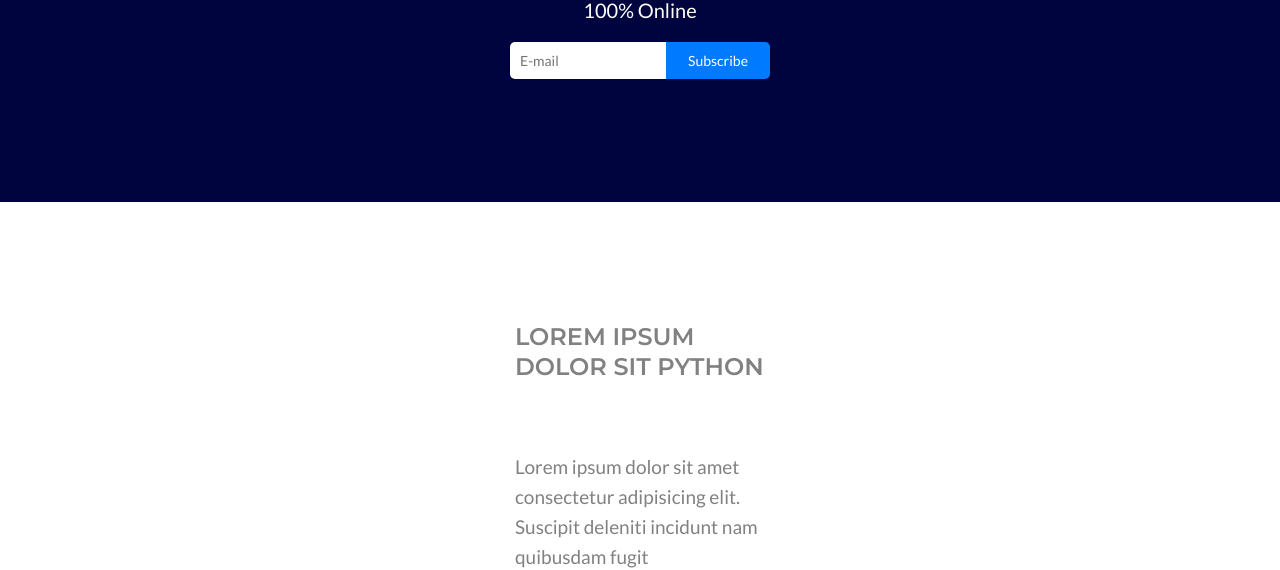
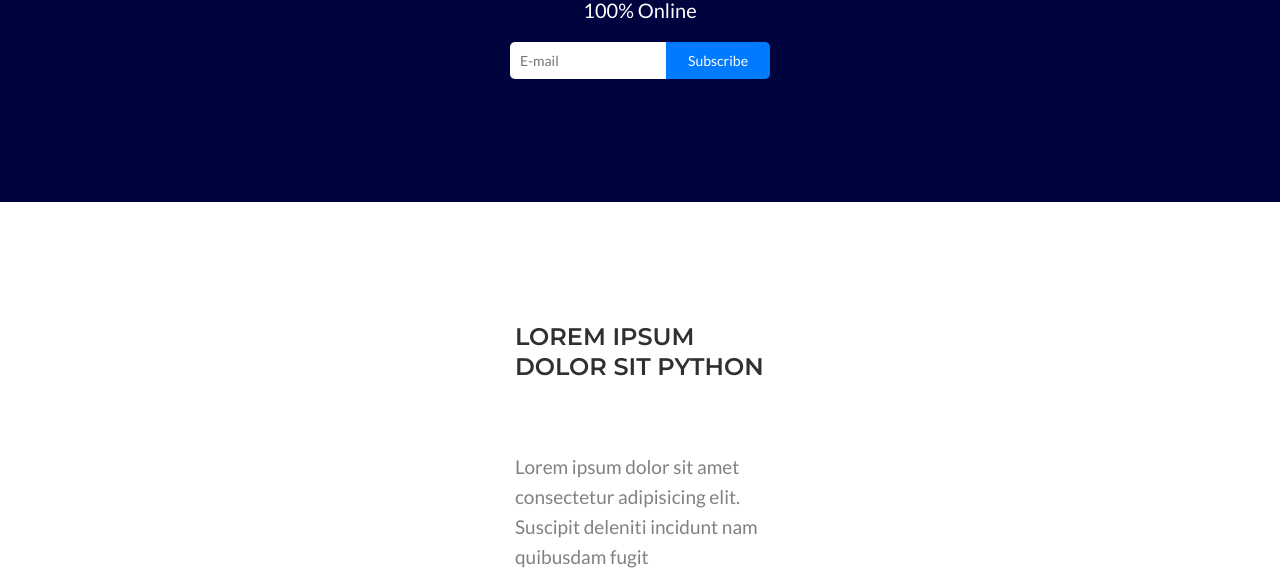
Before and after one commit to Kenzie-Academy-Brasil-Developers/estilizando-pagina-landing-page-kenzie-academy-sprint-3-PedroHBasilio, a plain HTML site: page index.html in a window 1280 px wide. Shown: the part 235-805 px from the top of the page. Drawn offline with Linux system fonts and the light colour scheme.

Commit message:
Changing the h2 element color.

```diff
--- a/assets/css/style.css
+++ b/assets/css/style.css
@@ -250,6 +250,7 @@ body{}
     font-size: 24px;
     font-weight: 600;
     margin-bottom: 70px;
+    color: #2d3230;
 }
 
 .flex-col p {
```
